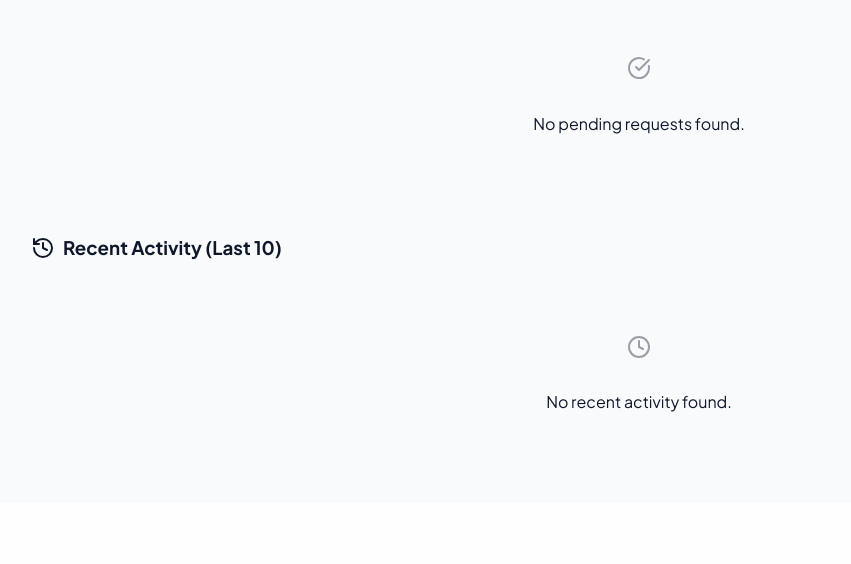
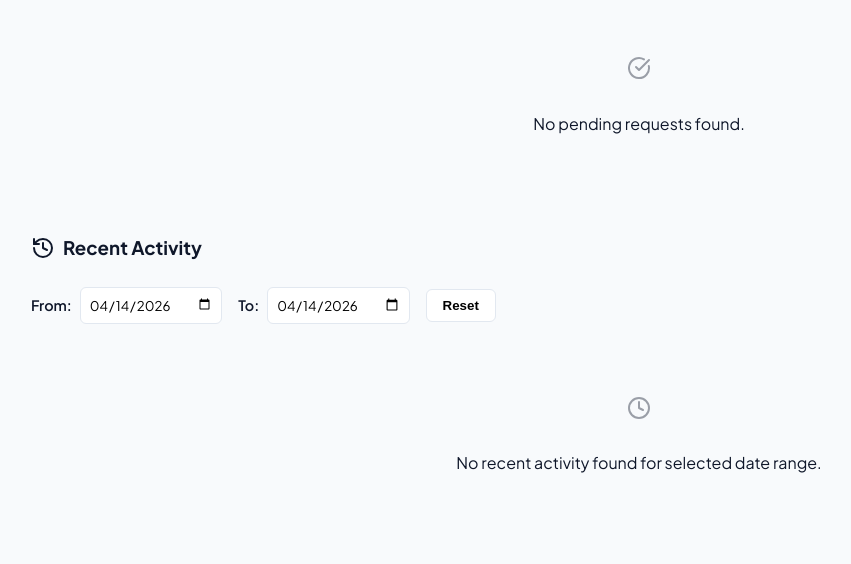
Before and after one commit to Ahsan60712/attendance-system, a Flask app: page /admin-dashboard in a window 1280 px wide. Shown: the part 529-1093 px from the top of the page, without its empty margins (1-852 px from the left). Before the commit the page ends 941 px from the top, so only its background shows below. Run offline with Flask 3, Linux system fonts and the light colour scheme; the visitor is signed in with stand-in values (Sample User, id 1).

Commit message:
Changed CEO recent activity to current date and added date filter

```diff
--- a/app.py
+++ b/app.py
@@ -670,6 +670,10 @@ def admin_dashboard():
     emp_id = session.get('emp_id')
     today = date.today()
 
+    # Get filter dates from query params (default to today)
+    start_date_str = request.args.get('start_date', today.strftime('%Y-%m-%d'))
+    end_date_str = request.args.get('end_date', today.strftime('%Y-%m-%d'))
+
     # Get all employees data for the directory/lookup
     employees = manager.get_employees()
 
@@ -691,13 +695,13 @@ def admin_dashboard():
         req['team'] = req_emp_data.get('emp_team', 'N/A')
         pending_requests.append(req)
 
-    # Get recently approved/rejected requests (last 10)
+    # Get approved/rejected requests and filter by date range
     all_approved_requests = manager.get_pending_requests(req_status='Approved')
     all_rejected_requests = manager.get_pending_requests(req_status='Rejected')
     recent_requests = []
 
-    # Combine approved and rejected, sort by date (most recent first)
-    for req in all_approved_requests[-10:] + all_rejected_requests[-10:]:
+    # Combine approved and rejected
+    for req in all_approved_requests + all_rejected_requests:
         if str(req.get('emp_id')) == str(emp_id):
             continue
         req_emp_id = req.get('emp_id')
@@ -705,17 +709,35 @@ def admin_dashboard():
         req['team'] = req_emp_data.get('emp_team', 'N/A')
         recent_requests.append(req)
 
+    # Filter by date range
+    filtered_requests = []
+    try:
+        sd = datetime.strptime(start_date_str, '%Y-%m-%d').date()
+        ed = datetime.strptime(end_date_str, '%Y-%m-%d').date()
+        for req in recent_requests:
+            req_date_raw = req.get('date')
+            if req_date_raw:
+                if isinstance(req_date_raw, (date, datetime)):
+                    req_date = req_date_raw if isinstance(req_date_raw, date) else req_date_raw.date()
+                else:
+                    req_date = datetime.strptime(str(req_date_raw).split(' ')[0], '%Y-%m-%d').date()
+                if sd <= req_date <= ed:
+                    filtered_requests.append(req)
+    except Exception as e:
+        filtered_requests = recent_requests  # Fallback: show all
+
     # Sort by date descending
-    recent_requests.sort(key=lambda x: x.get('date', ''), reverse=True)
-    recent_requests = recent_requests[:10]  # Keep only 10 most recent
+    filtered_requests.sort(key=lambda x: x.get('date', ''), reverse=True)
 
     return render_template('ceo_dashboard.html',
                          admin_name=session.get('emp_name'),
                          emp_data={'emp_team': 'Global Administration'},
                          leave_balance=leave_balance,
                          requests=pending_requests,
-                         recent_requests=recent_requests,
+                         recent_requests=filtered_requests,
                          employees=employees,
+                         start_date=start_date_str,
+                         end_date=end_date_str,
                          today=today.strftime('%Y-%m-%d'))
 
 @app.route('/admin/performance-report')
--- a/templates/ceo_dashboard.html
+++ b/templates/ceo_dashboard.html
@@ -83,8 +83,28 @@
 <div style="margin-top: 2rem;">
     <div class="card">
         <h3 style="margin-bottom: 1.5rem; display: flex; align-items: center; gap: 0.5rem;">
-            <i data-lucide="history" size="20"></i> Recent Activity (Last 10)
+            <i data-lucide="history" size="20"></i> Recent Activity
         </h3>
+
+        <!-- Date Filter -->
+        <div style="display: flex; gap: 1rem; margin-bottom: 1.5rem; align-items: center; flex-wrap: wrap;">
+            <div style="display: flex; align-items: center; gap: 0.5rem;">
+                <label style="font-weight: 600; font-size: 0.9rem;">From:</label>
+                <input type="date" name="start_date" value="{{ start_date }}"
+                       onchange="filterByDate()"
+                       style="padding: 0.5rem; border: 1px solid var(--border); border-radius: 6px; font-family: inherit;">
+            </div>
+            <div style="display: flex; align-items: center; gap: 0.5rem;">
+                <label style="font-weight: 600; font-size: 0.9rem;">To:</label>
+                <input type="date" name="end_date" value="{{ end_date }}"
+                       onchange="filterByDate()"
+                       style="padding: 0.5rem; border: 1px solid var(--border); border-radius: 6px; font-family: inherit;">
+            </div>
+            <button onclick="resetFilter()"
+                    style="padding: 0.5rem 1rem; background: white; border: 1px solid var(--border); border-radius: 6px; cursor: pointer; font-weight: 600;">
+                Reset
+            </button>
+        </div>
 
         <div class="table-wrapper">
             {% if recent_requests %}
@@ -121,11 +141,30 @@
             {% else %}
             <div style="text-align: center; padding: 3rem; color: var(--text-muted);">
                 <i data-lucide="clock" size="32" style="opacity: 0.4; margin-bottom: 0.5rem;"></i>
-                <p>No recent activity found.</p>
+                <p>No recent activity found for selected date range.</p>
             </div>
             {% endif %}
         </div>
     </div>
 </div>
 
+<script>
+function filterByDate() {
+    const startDate = document.querySelector('input[name="start_date"]').value;
+    const endDate = document.querySelector('input[name="end_date"]').value;
+    const url = new URL(window.location.href);
+    url.searchParams.set('start_date', startDate);
+    url.searchParams.set('end_date', endDate);
+    window.location.href = url.toString();
+}
+
+function resetFilter() {
+    const today = '{{ today }}';
+    const url = new URL(window.location.href);
+    url.searchParams.set('start_date', today);
+    url.searchParams.set('end_date', today);
+    window.location.href = url.toString();
+}
+</script>
+
 {% endblock %}
```
